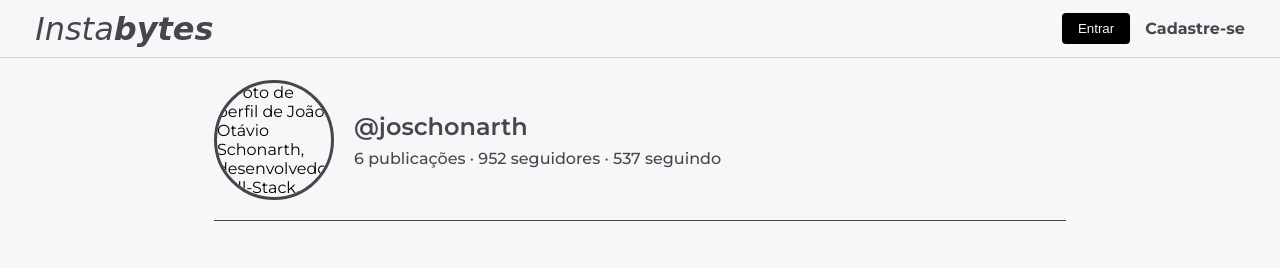
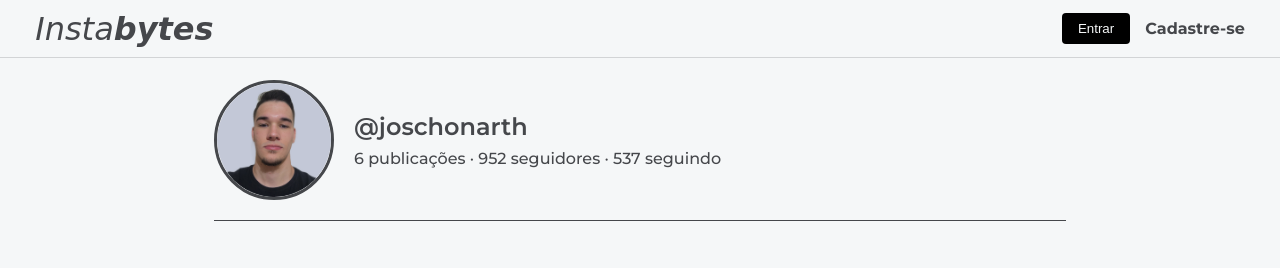
Before and after one commit to joschonarth/instabytes-web, a website built with Parcel: page index.html in a window 1280 px wide. Built offline with nearby package versions, Linux system fonts and the light colour scheme; no server answers; files whose address does not match are found by name; a web font is replaced by a local one.

Commit message:
docs: update README

```diff
--- a/index.html
+++ b/index.html
@@ -23,7 +23,7 @@
 
     <main class="profile-container">
         <section class="profile-header">
-            <img src="photos/" alt="Foto de perfil de João Otávio Schonarth, desenvolvedor Full-Stack." class="profile-pic" />
+            <img src="photos/profile.png" alt="Foto de perfil de João Otávio Schonarth, desenvolvedor Full-Stack." class="profile-pic" />
             <div class="profile-info">
                 <h1>@joschonarth</h1>
                 <p>6 publicações · 952 seguidores · 537 seguindo</p>
```
Also changed, not shown: README.md, assets/images/screenshot.png (added), photos/profile.png (added).
